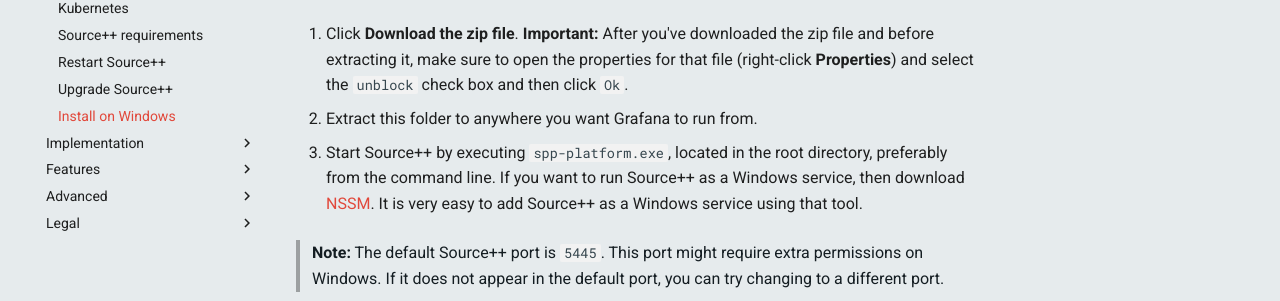
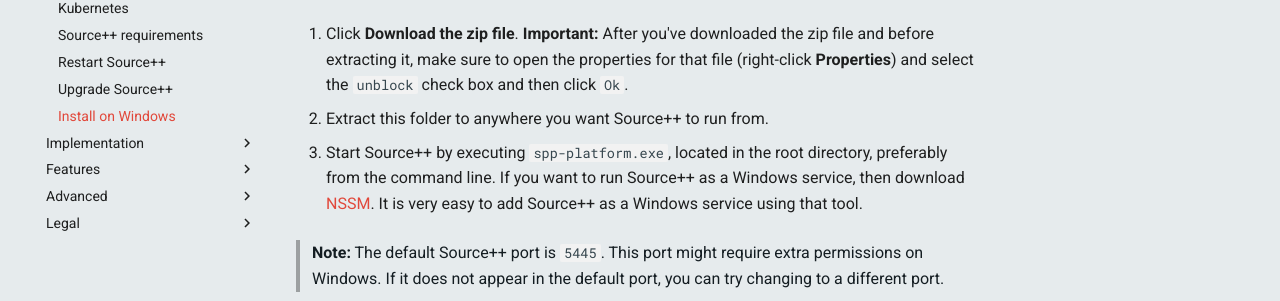
Before and after one commit to sourceplusplus/documentation, an MkDocs documentation site: the page built from docs/installation/windows.md, in a window 1280 px wide. Shown: the part 283-584 px from the top of the page. Built offline with MkDocs 1.6.1 and Material for MkDocs 9.7.7, drawn with Linux system fonts in a browser that asks for light colours; the version menu is left out.

Commit message:
Update windows.md

```diff
--- a/docs/installation/windows.md
+++ b/docs/installation/windows.md
@@ -7,7 +7,7 @@
 1. Click **Download the zip file**.
    **Important:** After you've downloaded the zip file and before extracting it, make sure to open the properties for that file (right-click **Properties**) and select the `unblock` check box and then click `Ok`.
 
-1. Extract this folder to anywhere you want Grafana to run from.
+1. Extract this folder to anywhere you want Source++ to run from.
 
 1. Start Source++ by executing `spp-platform.exe`, located in the root directory, preferably from the command line. If you want to run Source++ as a Windows service, then download [NSSM](https://nssm.cc/). It is very easy to add Source++ as a Windows service using that tool.
 
```
